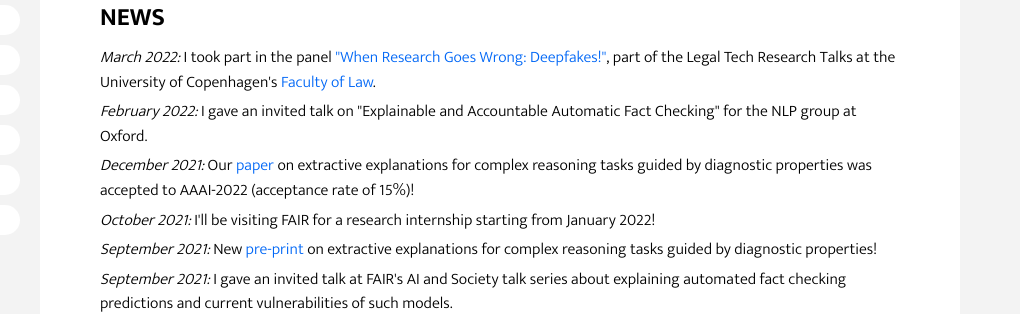
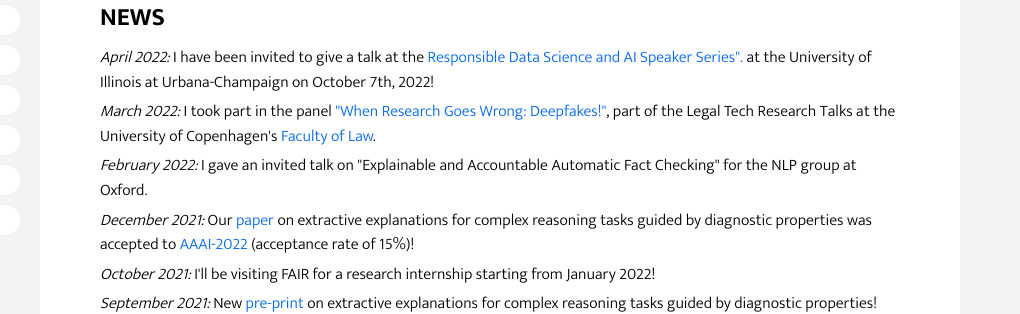
Before and after one commit to apepa/apepa.github.io, a website: page index.html in a window 1280 px wide. Shown: the part 270-584 px from the top of the page, 260-1280 px from the left. Drawn offline with Linux system fonts and the light colour scheme.

Commit message:
News update.

```diff
--- a/index.html
+++ b/index.html
@@ -90,13 +90,16 @@
             <section class="intro-section">
                 <h2 class="section-title">News </h2>
                 <p class="space-p">
+                    <i>April 2022: </i> I have been invited to give a talk at the <a href="https://jdiesnerlab.ischool.illinois.edu/responsible_ds_ai.html">Responsible Data Science and AI Speaker Series".</a> at the University of Illinois at Urbana-Champaign on October 7th, 2022!</br>
+                </p>
+                <p class="space-p">
                     <i>March 2022: </i> I took part in the panel <a href="https://jura.ku.dk/legaltechlab/calendar/2022/legal-tech-research-talks/">"When Research Goes Wrong: Deepfakes!"</a>, part of the Legal Tech Research Talks at the University of Copenhagen's <a href="https://jura.ku.dk/legaltechlab/">Faculty of Law</a>.</br>
                 </p>
                 <p class="space-p">
                     <i>February 2022: </i> I gave an invited talk on "Explainable and Accountable Automatic Fact Checking" for the NLP group at Oxford. </br>
                 </p>
                 <p class="space-p">
-                    <i>December 2021: </i> Our <a href="https://arxiv.org/pdf/2109.03756.pdf">paper</a> on extractive explanations for complex reasoning tasks guided by diagnostic properties was accepted to AAAI-2022 (acceptance rate of 15%)! </br>
+                    <i>December 2021: </i> Our <a href="https://arxiv.org/pdf/2109.03756.pdf">paper</a> on extractive explanations for complex reasoning tasks guided by diagnostic properties was accepted to <a href="https://aaai.org/Conferences/AAAI-22/">AAAI-2022</a> (acceptance rate of 15%)! </br>
                 </p>
                 <p class="space-p">
                     <i>October 2021: </i> I'll be visiting FAIR for a research internship starting from January 2022! </br>
```
